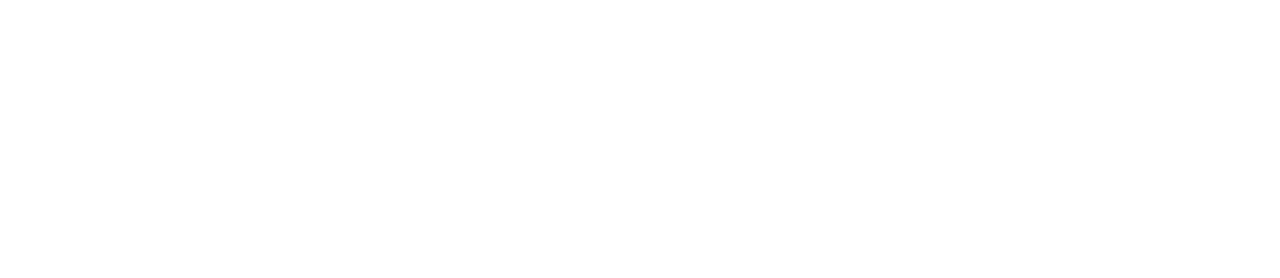
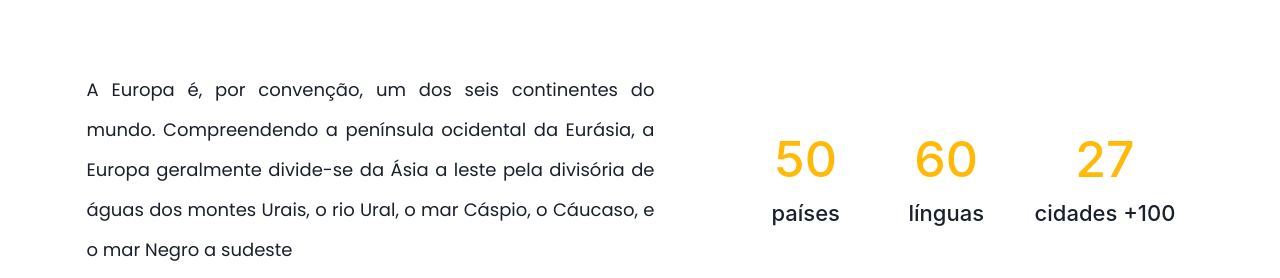
Before and after one commit to wakenedo/ignite-chapter4-challenge1, a Next.js app: page /Europe in a window 1280 px wide. Shown: the part 610-888 px from the top of the page. Before the commit the page ends 800 px from the top, so only its background shows below. Built offline with nearby package versions, Linux system fonts and the light colour scheme.

Commit message:
CountryDescription, CountryInfo - Challenge Part 2

```diff
--- /dev/null
+++ b/src/components/CountryDescription/index.tsx
@@ -0,0 +1,24 @@
+import { Box, Container, Text } from '@chakra-ui/react'
+
+export function CountryDescription() {
+    return (
+        <Box>
+            <Container
+            maxWidth={600}
+            height={211}
+            >
+                <Text
+                    fontFamily='poppins'
+                    fontSize={18}
+                    fontWeight={400}
+                    textAlign='justify'
+                    lineHeight={10}
+                >
+                    A Europa é, por convenção, um dos seis continentes do mundo.
+                    Compreendendo a península ocidental da Eurásia, a Europa geralmente divide-se da Ásia a leste pela divisória de águas dos montes Urais,
+                    o rio Ural, o mar Cáspio, o Cáucaso, e o mar Negro a sudeste
+                </Text>
+            </Container>
+        </Box>
+    )
+}
--- /dev/null
+++ b/src/components/CountryInfo/index.tsx
@@ -0,0 +1,74 @@
+import { Box, Container, Text } from "@chakra-ui/react";
+
+export function CountryInfo() {
+    return (
+        <Box
+        width={490}
+        >
+            <Container
+            display="flex"
+            >
+                <Container
+                alignItems="center"
+                >
+                    <Text
+                    fontSize={50}
+                    textAlign="center"
+                    color="#FFBA08"
+                    fontWeight={500}
+                    >
+                        50
+                    </Text>
+                    <Text
+                    fontSize={22}
+                    textAlign="center"
+                    fontWeight={500}
+                    >
+                        países
+                    </Text>
+                </Container>
+                <Container
+                alignItems="center"
+                >
+                    <Text
+                    fontSize={50}
+                    textAlign="center"
+                    color="#FFBA08"
+                    fontWeight={500}
+                    >
+                        60
+                    </Text>
+                    <Text
+                    fontSize={22}
+                    textAlign="center"
+                    fontWeight={500}
+                    >
+                        línguas
+                    </Text>
+                </Container>
+                <Container
+                alignItems="center"
+
+                >
+                    <Text
+                    fontSize={50}
+                    textAlign="center"
+                    color="#FFBA08"
+                    width={145}
+                    fontWeight={500}
+                    >
+                        27
+                    </Text>
+                    <Text
+                    fontSize={22}
+                    textAlign="center"
+                    fontWeight={500}
+                    width={145}
+                    >
+                        cidades +100
+                    </Text>
+                </Container>
+            </Container>
+        </Box>
+    )
+}
--- a/src/pages/Europe.tsx
+++ b/src/pages/Europe.tsx
@@ -1,8 +1,10 @@
 import { Container } from '@chakra-ui/react'
 import type { NextPage } from 'next'
 import { CountryBanner } from '../components/CountryBanner'
+import { CountryDescription } from '../components/CountryDescription'
 
 import { CountryHeader } from '../components/CountryHeader'
+import { CountryInfo } from '../components/CountryInfo'
 
 
 
@@ -14,8 +16,12 @@
             <CountryBanner />
             <Container
                 display="flex"
+                maxWidth={1220}
+                justifyContent="space-around"
+                alignItems="center"
             >
-
+                <CountryDescription />
+                <CountryInfo />
             </Container>
 
 
```
